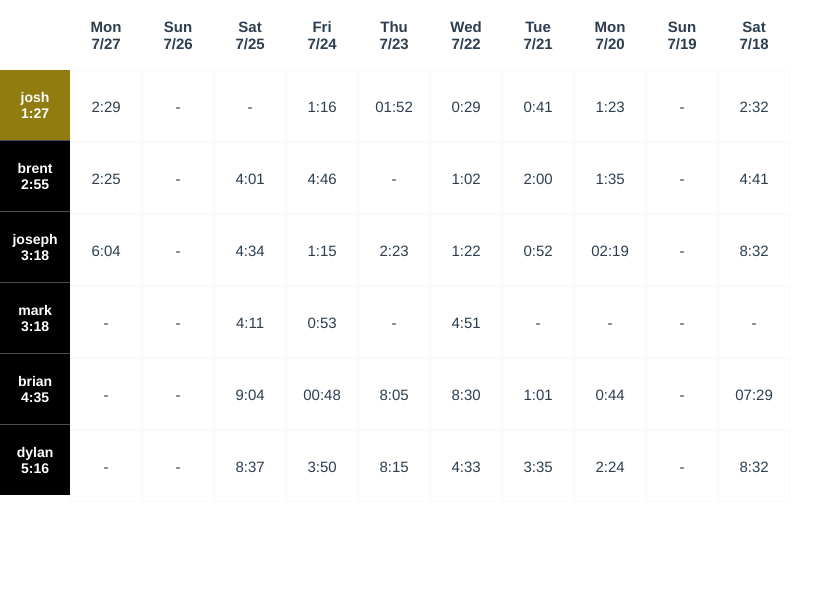
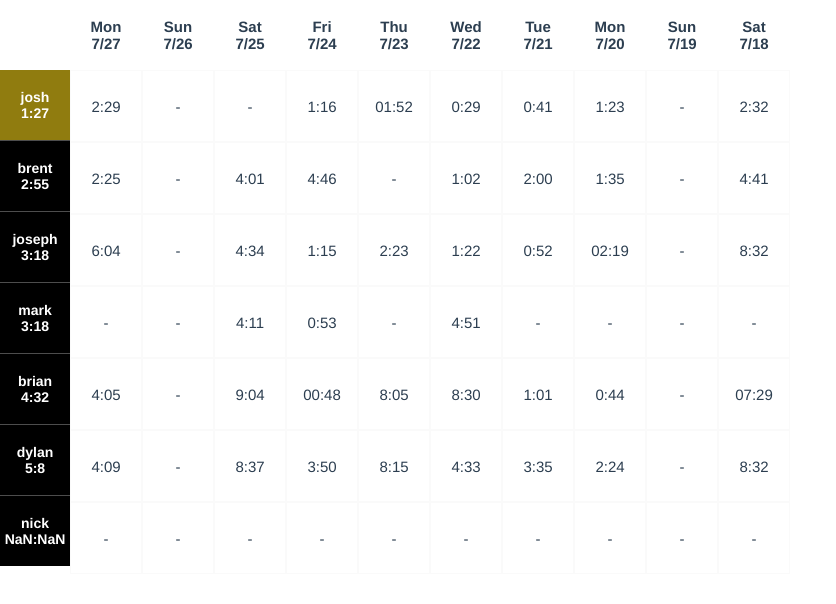
Before and after one commit to josephcross/nyt-scores, a Vue app: page / in a window 1280 px wide. Shown: the top 604 px of the page, without its empty margins (0-836 px from the left). Built offline with nearby package versions, Linux system fonts and the light colour scheme.

Commit message:
add times

```diff
--- a/src/App.vue
+++ b/src/App.vue
@@ -43,7 +43,7 @@ export default {
     },
     boys() {
       const timesBrian = {
-        '7/27': '',
+        '7/27': '4:05',
         '7/26': '',
         '7/25': '9:04',
         '7/24': '00:48',
@@ -85,7 +85,7 @@ export default {
       }
 
       const timesDylan = {
-        '7/27': '',
+        '7/27': '4:09',
         '7/26': '',
         '7/25': '8:37',
         '7/24': '3:50',
@@ -126,6 +126,20 @@ export default {
         '7/17': '',
       }
 
+      const timesNick = {
+        '7/27': '',
+        '7/26': '',
+        '7/25': '',
+        '7/24': '',
+        '7/23': '',
+        '7/22': '',
+        '7/21': '',
+        '7/20': '',
+        '7/19': '',
+        '7/18': '',
+        '7/17': '',
+      }
+
       const boys = [
         {
           name: 'joseph',
@@ -156,6 +170,11 @@ export default {
           name: 'mark',
           times: timesMark,
           average: this.getAverage(timesMark),
+        },
+        {
+          name: 'nick',
+          times: timesNick,
+          average: this.getAverage(timesNick),
         },
       ];
 
```
